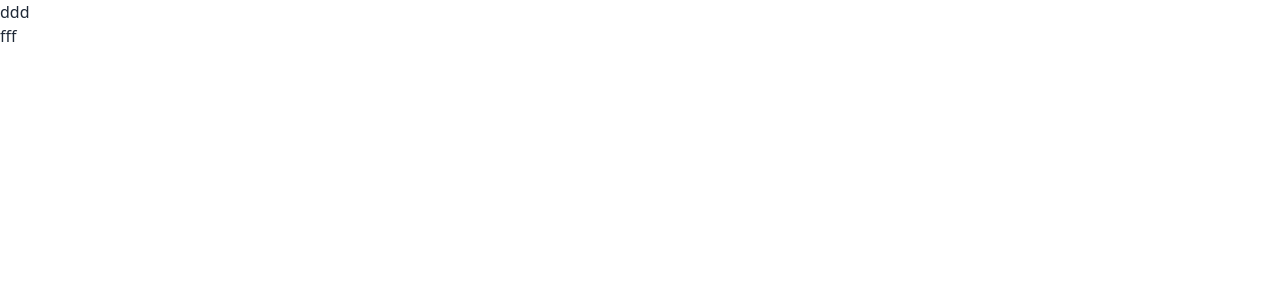
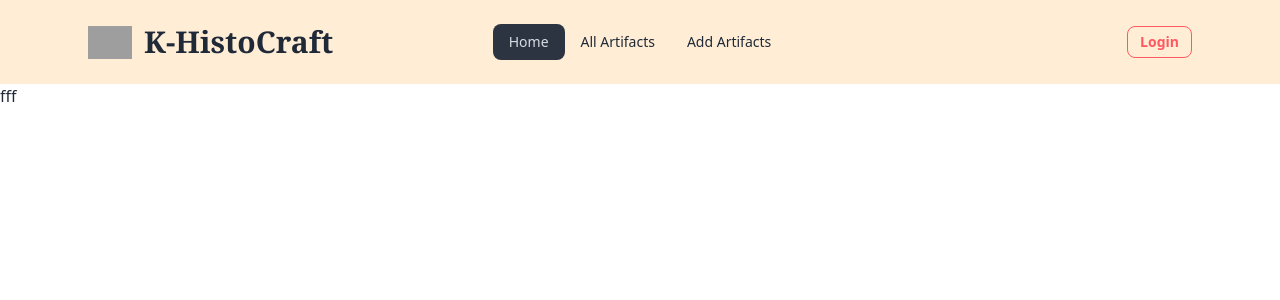
Before and after one commit to kamrul2006/Histo-Arts, a React (Vite) app: page / in a window 1280 px wide. Shown: the top 300 px of the page. Built offline with nearby package versions, Linux system fonts and the light colour scheme; grey boxes are pictures that could not be loaded.

Commit message:
navbar added.

```diff
--- a/src/Components/Fixed/NavbarPart.jsx
+++ b/src/Components/Fixed/NavbarPart.jsx
@@ -1,9 +1,62 @@
+import { Link, NavLink } from "react-router-dom";
+
+
+const list = <>
+    <li><NavLink to={'/'}>Home</NavLink> </li>
+    <li><NavLink to={'/All-Crafts'}>All Artifacts</NavLink> </li>
+    <li><NavLink to={'/Add-Craft'}>Add Artifacts</NavLink> </li>
+</>
 
 const NavbarPart = () => {
     return (
-        <div>
-            {/* src="https://img.icons8.com/pieces/64/palace.png" */}
-           ddd
+        <div className="px-5 md:px-20 py-1 md:py-2 bg-orange-100">
+            <div className="navbar">
+                <div className="navbar-start">
+                    {/* ----------------------------NAVBAr for large device started---------------------------- */}
+
+                    {/* ---name and logo----- */}
+                    <div className="flex items-center gap-3">
+                        <img src="https://img.icons8.com/pieces/64/palace.png" alt="🏰" className="w-7 md:w-11" />
+
+                        <Link to={'/'}>
+                            <button
+                                className="text-lg md:text-3xl font-bold font-serif hover:text-yellow-500">
+                                K-HistoCraft
+                            </button>
+                        </Link>
+                    </div>
+
+
+
+                </div>
+
+                <div className="navbar-center">
+
+                    {/* ---------------------menu for mobile device-------------- */}
+                    <div className="dropdown">
+                        <div tabIndex={0} role="button" className="btn btn-ghost btn-sm btn-circle lg:hidden">
+                            <img src="https://img.icons8.com/external-others-inmotus-design/67/external-Menu-round-icons-others-inmotus-design-2.png" alt="..." className="w-7 h-7" />
+                        </div>
+
+                        <ul
+                            tabIndex={0}
+                            className="menu menu-sm dropdown-content bg-base-100 rounded-box z-50 mt-3 w-52 p-2 shadow">
+                            {list}
+                        </ul>
+                    </div>
+
+                    <div className=" hidden lg:flex">
+                        <ul className="menu menu-horizontal px-1">
+                            {list}
+                        </ul>
+                    </div>
+                </div>
+
+
+                <div className="navbar-end">
+                    <Link to={'/logIn'}><button className="btn btn-sm btn-error btn-outline">Login</button></Link>
+                </div>
+            </div>
         </div>
     );
 };
```
Also changed, not shown: src/Router.jsx (+17 -3 lines).
